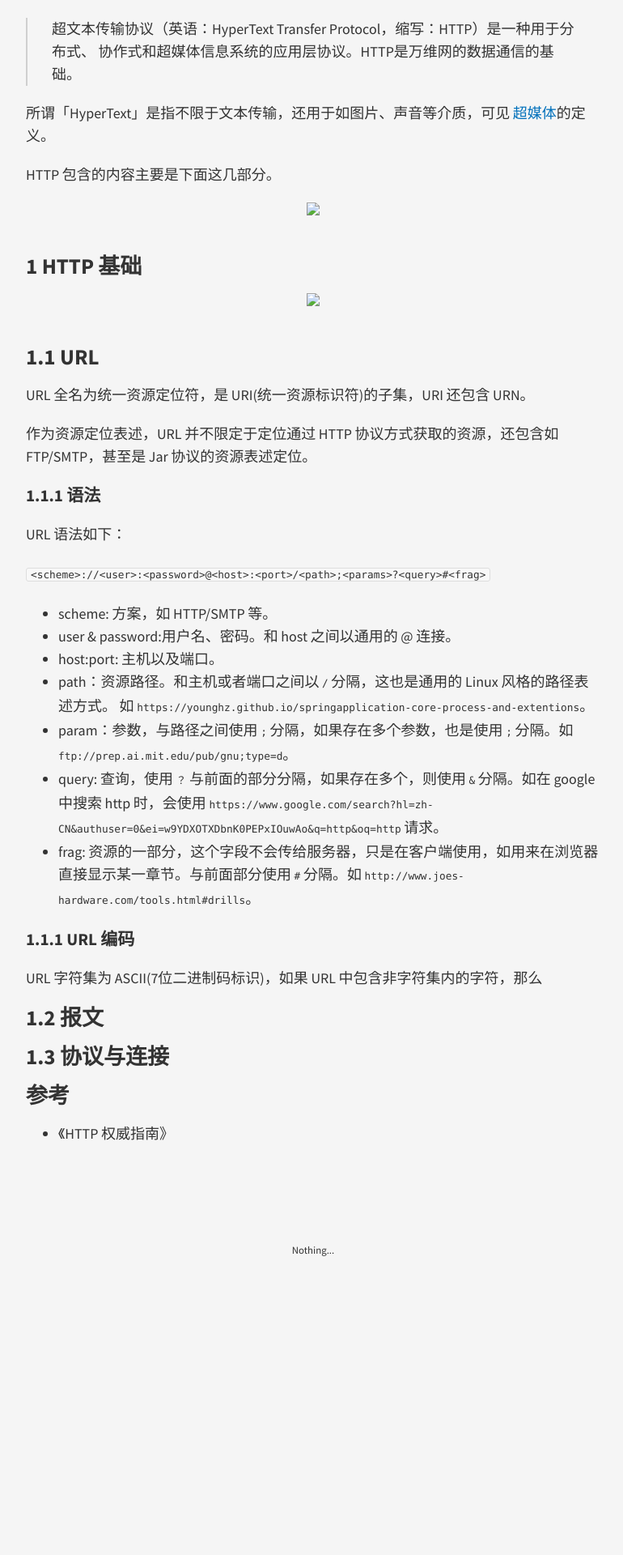
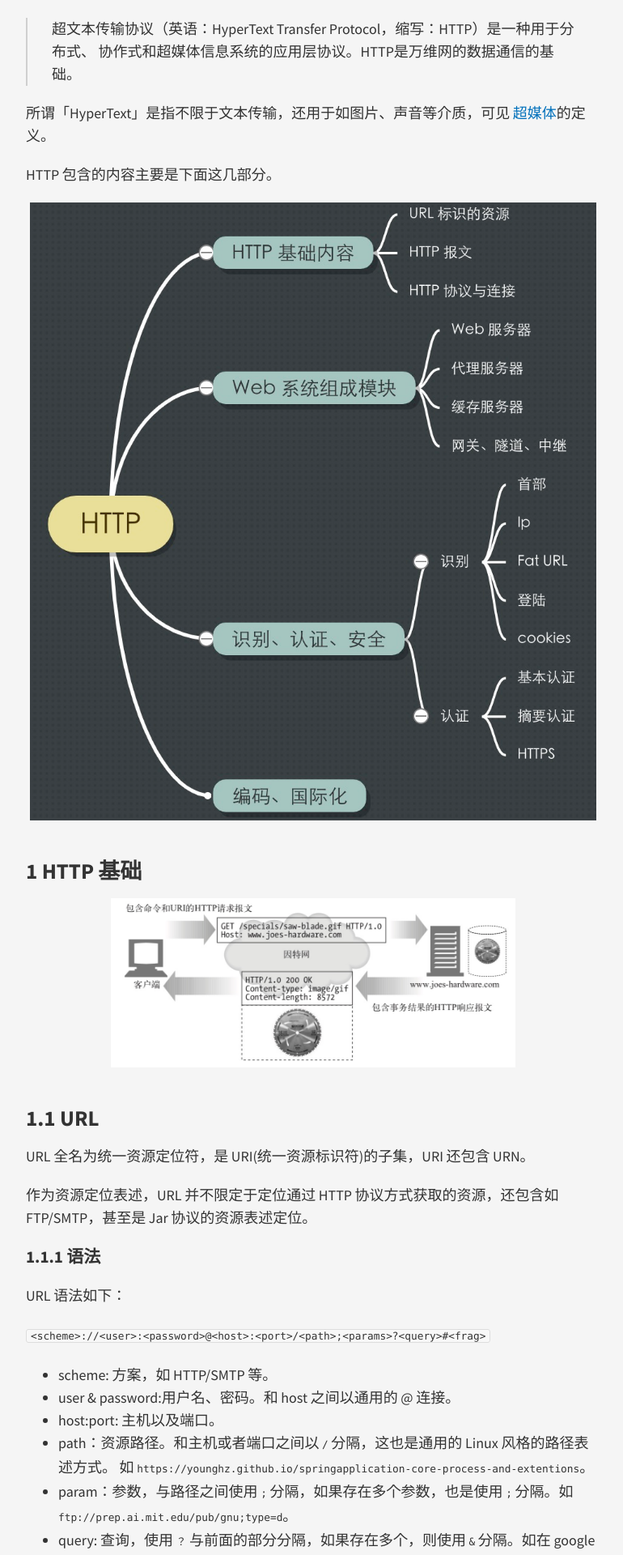
Before and after one commit to younghz/younghz.github.io, a Jekyll site: the page built from _posts/2018-12-02-http.md, in a window 1280 px wide. Shown: the part 514-2434 px from the top of the page at 81% size, without its empty margins (253-1023 px from the left). Built offline with Jekyll 4.4.1, drawn with Linux system fonts in a browser that asks for light colours; nearby versions of some CDN libraries; before the commit the page ends 2087 px from its top, so only the background shows below that.

Commit message:
fix pic path

```diff
--- a/_posts/2018-12-02-http.md
+++ b/_posts/2018-12-02-http.md
@@ -16,13 +16,13 @@ Wikipedia 上 [HTTP](https://zh.wikipedia.org/wiki/%E8%B6%85%E6%96%87%E6%9C%AC%E
 HTTP 包含的内容主要是下面这几部分。
 
 <p style="text-align:center">
-<img src="../http/http_all_content.jpg"  width="700"/>
+<img src="../resource/http/http_all_content.jpg"  width="700"/>
 </p>
 
 # 1 HTTP 基础
 
 <p style="text-align:center">
-<img src="../http/http_basic.jpg"  width="500"/>
+<img src="../resource/http/http_basic.jpg"  width="500"/>
 </p>
 
 ## 1.1 URL
```
Also changed, not shown: _posts/2018-12-08-jdbc-development.md (+1 -1 lines).
